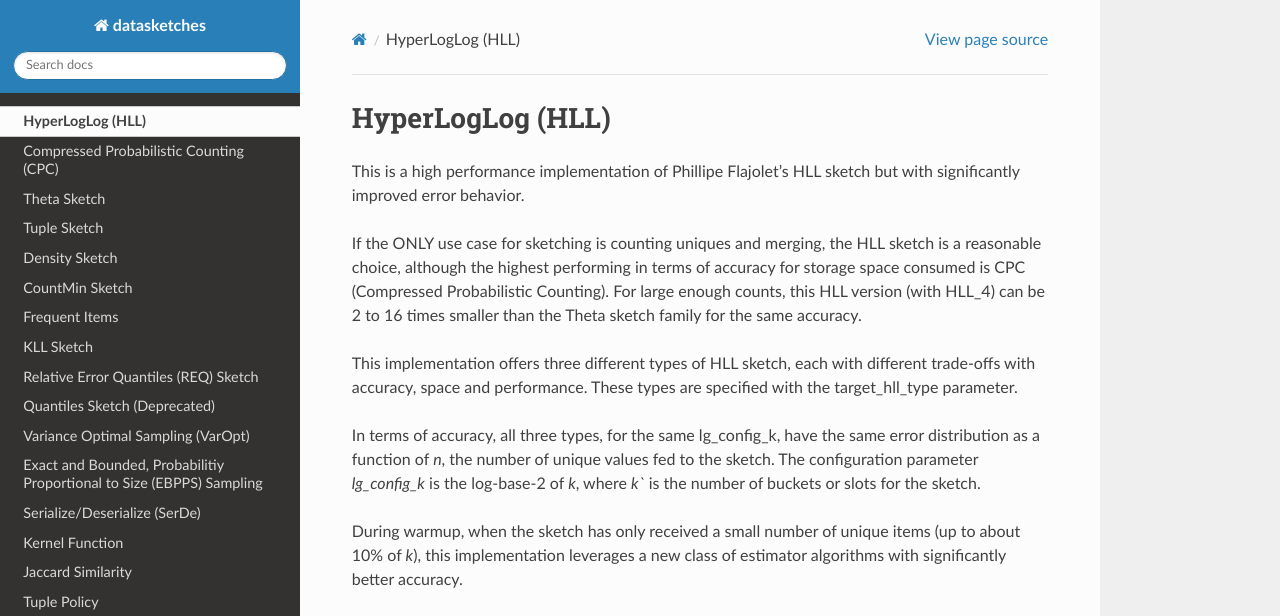
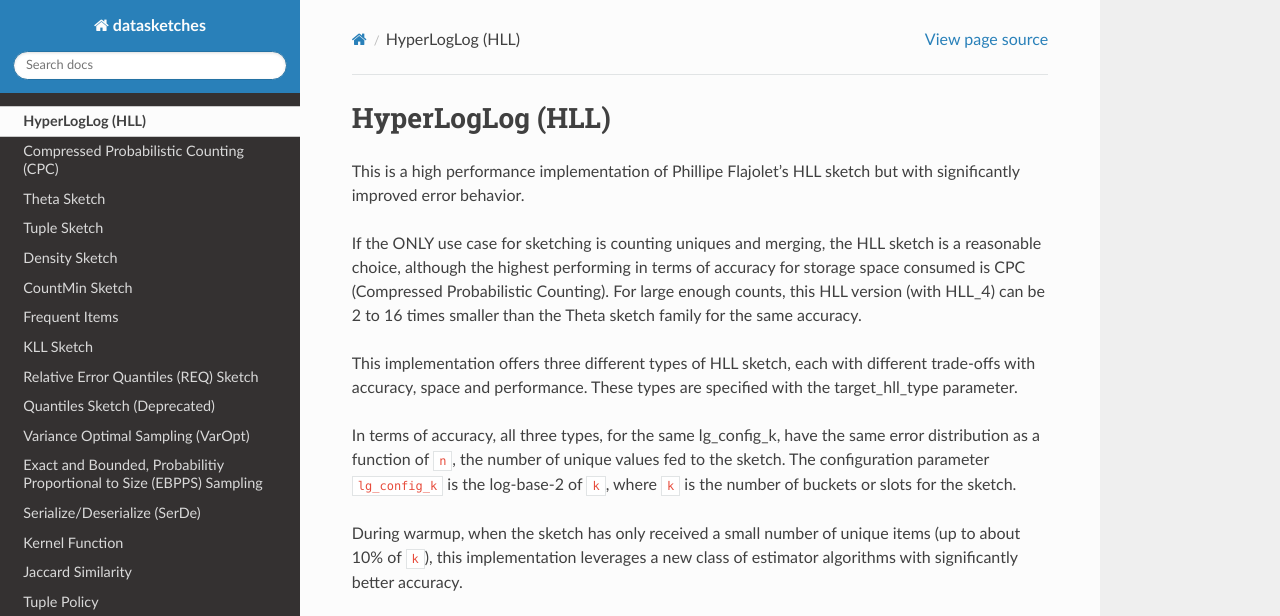
Before and after one commit to apache/datasketches-python, a Sphinx documentation site: the page built from docs/source/hyper_log_log.rst, in a window 1280 px wide and 1156 px high. Shown: the top 616 px of the window. Built offline with Sphinx 7.4.7 and the Read the Docs theme 2.0.0, drawn with Linux system fonts in a browser that asks for light colours; grey boxes are pictures that could not be loaded.

```diff
--- a/docs/source/frequent_items.rst
+++ b/docs/source/frequent_items.rst
@@ -1,7 +1,7 @@
 Frequent Items
 --------------
 
-.. currentmodule:: dataskethches
+.. currentmodule:: datasketches
 
 This sketch is useful for tracking approximate frequencies of items of type `<T>` with optional associated counts `(<T> item, int count)`
 that are members of a multiset of such items.
--- a/docs/source/hyper_log_log.rst
+++ b/docs/source/hyper_log_log.rst
@@ -7,10 +7,10 @@ If the ONLY use case for sketching is counting uniques and merging, the HLL sket
 This implementation offers three different types of HLL sketch, each with different trade-offs with accuracy, space and performance.
 These types are specified with the target_hll_type parameter.
 
-In terms of accuracy, all three types, for the same lg_config_k, have the same error distribution as a function of `n`, the number of unique values fed to the sketch.
-The configuration parameter `lg_config_k` is the log-base-2 of `k`, where `k`` is the number of buckets or slots for the sketch.
+In terms of accuracy, all three types, for the same lg_config_k, have the same error distribution as a function of ``n``, the number of unique values fed to the sketch.
+The configuration parameter ``lg_config_k`` is the log-base-2 of ``k``, where ``k`` is the number of buckets or slots for the sketch.
 
-During warmup, when the sketch has only received a small number of unique items (up to about 10% of `k`), this implementation leverages a new class of estimator algorithms with significantly better accuracy.
+During warmup, when the sketch has only received a small number of unique items (up to about 10% of ``k``), this implementation leverages a new class of estimator algorithms with significantly better accuracy.
 
 
 .. autoclass:: _datasketches.tgt_hll_type
```
